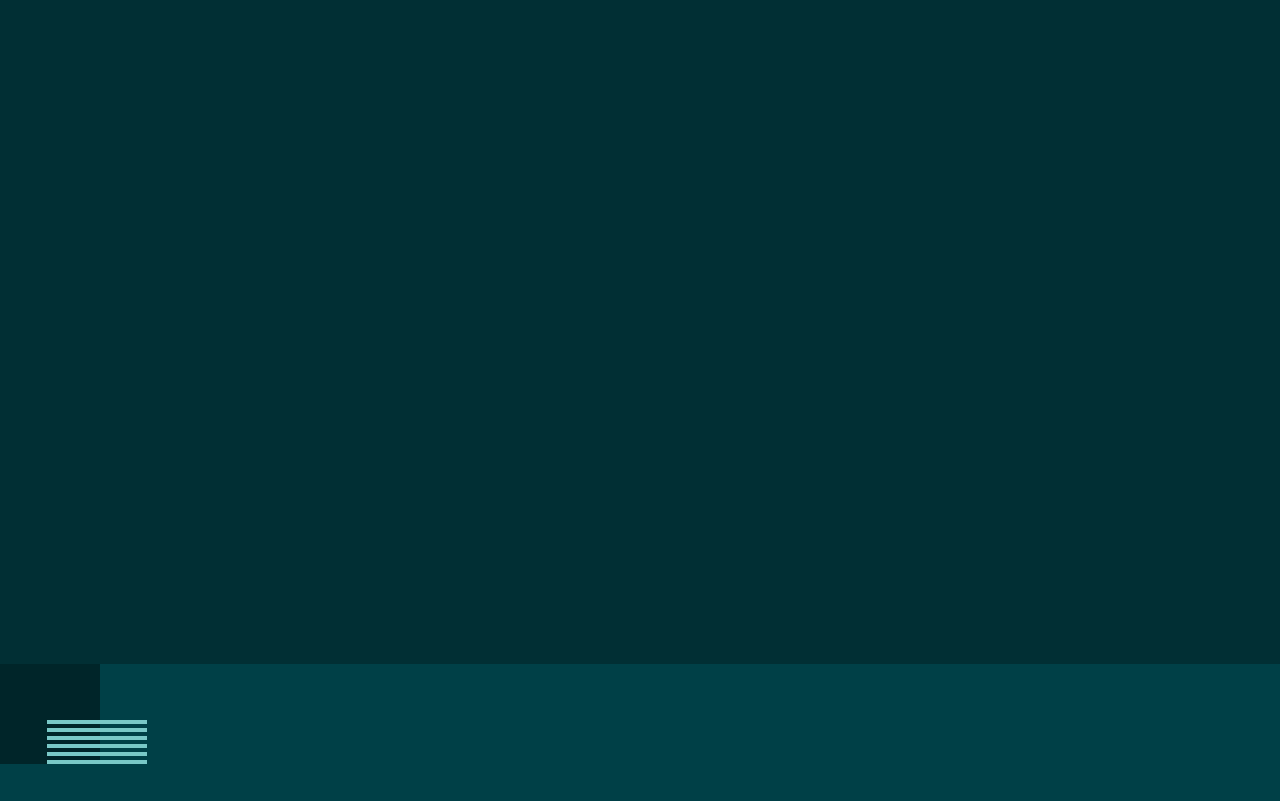
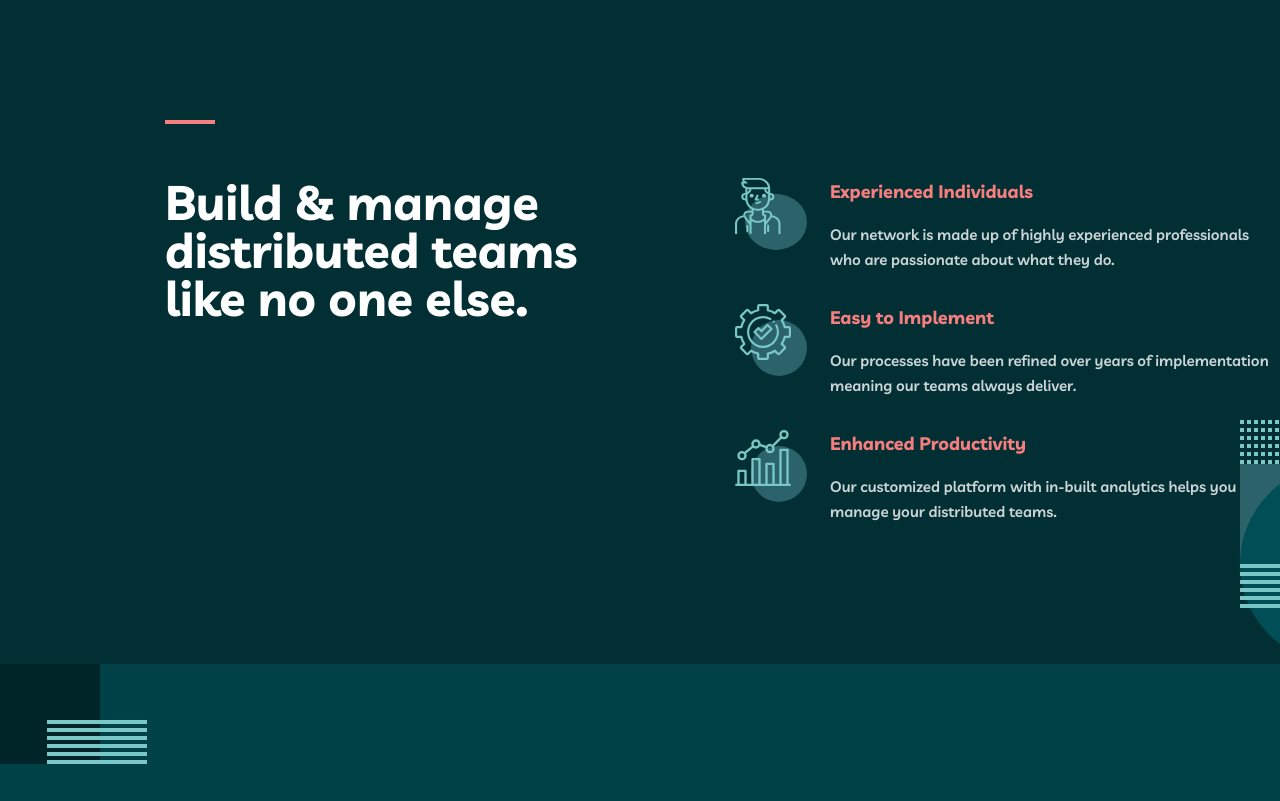
Before and after one commit to TaxLimit/Programavimo-Virtuozai, a plain HTML site: page index.html in a window 1280 px wide. Shown: the part 720-1521 px from the top of the page. Drawn offline with Linux system fonts and the light colour scheme.

Commit message:
Added all Section2 and CSS

```diff
--- a/CSS/style.css
+++ b/CSS/style.css
@@ -212,7 +212,98 @@
   position: relative;
 }
 
+.S2BottomRightDesign {
+  position: absolute;
+  right: 0px;
+  bottom: -4px;
+}
 
+.S2Container {
+  display: inline-flex;
+  width: 1110px;
+  height: 404px;
+  flex-shrink: 0px;
+  margin: 140px 165px;
+}
+
+.TitleInLeft{
+  display: flex;
+  width: 445px;
+  height: 202px;
+  flex-direction: column;
+  gap: 54px;
+  flex-shrink: 0px;
+}
+
+.ListInRight{
+  display: flex;
+  width: 540px;
+  height: 346px;
+  position: absolute;
+  right: 165px;
+  bottom: 140px;
+  flex-direction: column;
+  gap: 32px;
+}
+
+.Item1, .Item2, .Item3{
+  display: inline-flex;
+  width: 540px;
+  height: 94px;
+  gap: 23px;
+  flex-shrink: 0;
+}
+
+.sizeOfIcon{
+  width: 72px;
+  height: 72px;
+  flex-shrink: 0;
+}
+
+.Description {
+  display: flex;
+  width: 445px;
+  height: 94px;
+  flex-direction: column;
+  justify-content: center;
+  align-items: flex-start;
+  gap: 16px;
+  flex-shrink: 0;
+}
+.Description p:first-child{
+  color: #F67E7E;
+  font-family: "Livvic";
+  font-size: 18px;
+  font-style: normal;
+  font-weight: 700;
+  line-height: 28px; /* 155.556% */
+}
+
+.Description p:last-child{
+  color: #FFF;
+  font-family: "Livvic";
+  font-size: 15px;
+  font-style: normal;
+  font-weight: 600;
+  line-height: 25px; /* 166.667% */
+  opacity: 0.8;
+}
+.rectangle2 {
+  background-color: #F67E7E;
+  width: 50px;
+  height: 4px;
+  flex-shrink: 0;
+}
+
+.Title {
+  color: #FFF;
+  font-family: "Livvic";
+  font-size: 48px;
+  font-style: normal;
+  font-weight: 700;
+  line-height: 48px;
+  gap: 54px;
+}
 
 /* Desktop Body Section 3 start */
 .section-3 {
--- a/index.html
+++ b/index.html
@@ -78,7 +78,58 @@
     <section class="Section2">
       <!-- Flex Container -->
       <div class="flex-container">
+        <!-- Special rectangle design and Text Container -->
+        <div class="S2Container">
 
+            <div class="TitleInLeft">
+                <div class="rectangle2"></div>
+                <p class="Title">
+                    Build & manage distributed teams like no one else.
+                </p>
+            </div>
+            <div class="ListInRight">
+                <div class="Item1">
+                    <img
+                        src="img/icon-person.svg"
+                        alt="Icon of Person"
+                        class="sizeOfIcon"
+                    />
+                    <div class="Description">
+                        <p>Experienced Individuals</p>
+                        <p>Our network is made up of highly experienced professionals who are passionate about what they do.</p>
+                    </div>
+                </div>
+                <div class="Item2">
+                    <img
+                        src="img/icon-cog.svg"
+                        alt="Icon of Cog"
+                        class="sizeOfIcon"
+                    />
+                    <div class="Description">
+                        <p>Easy to Implement</p>
+                        <p>Our processes have been refined over years of implementation meaning our teams always deliver.</p>
+                    </div>
+                </div>
+                <div class="Item3">
+                    <img
+                        src="img/icon-chart.svg"
+                        alt="Icon of Chart"
+                        class="sizeOfIcon"
+                    />
+                    <div class="Description">
+                        <p>Enhanced Productivity</p>
+                        <p>Our customized platform with in-built analytics helps you manage your distributed teams.</p>
+                    </div>
+                </div>
+            </div>
+        </div>
+        <div class="S2BottomRightDesign">
+            <!-- Bottom Right Side Design -->
+            <img
+                src="img/bg-pattern-home-3.svg"
+                alt="Background Pattern Right Side"
+            />
+        </div>
       </div>
     </section>
 
```
